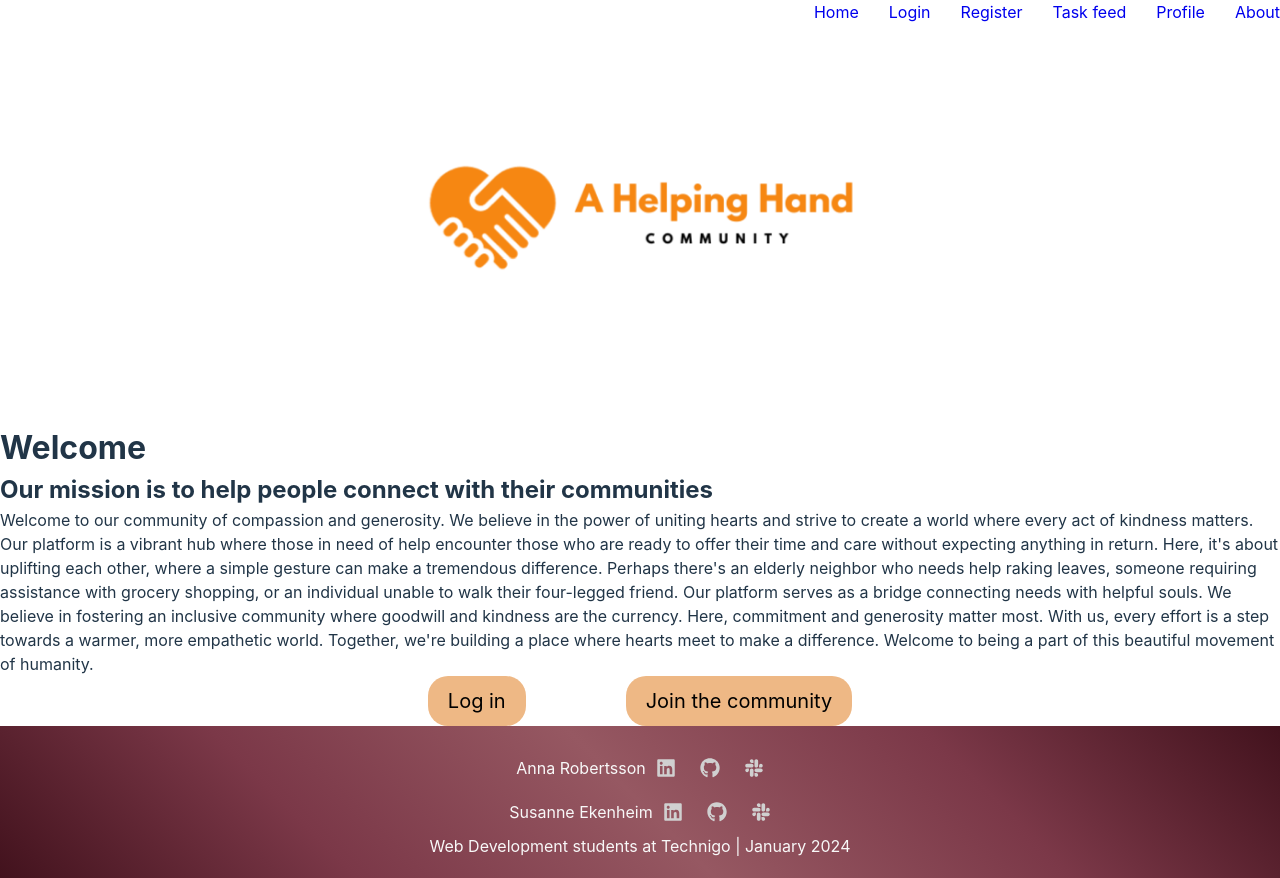
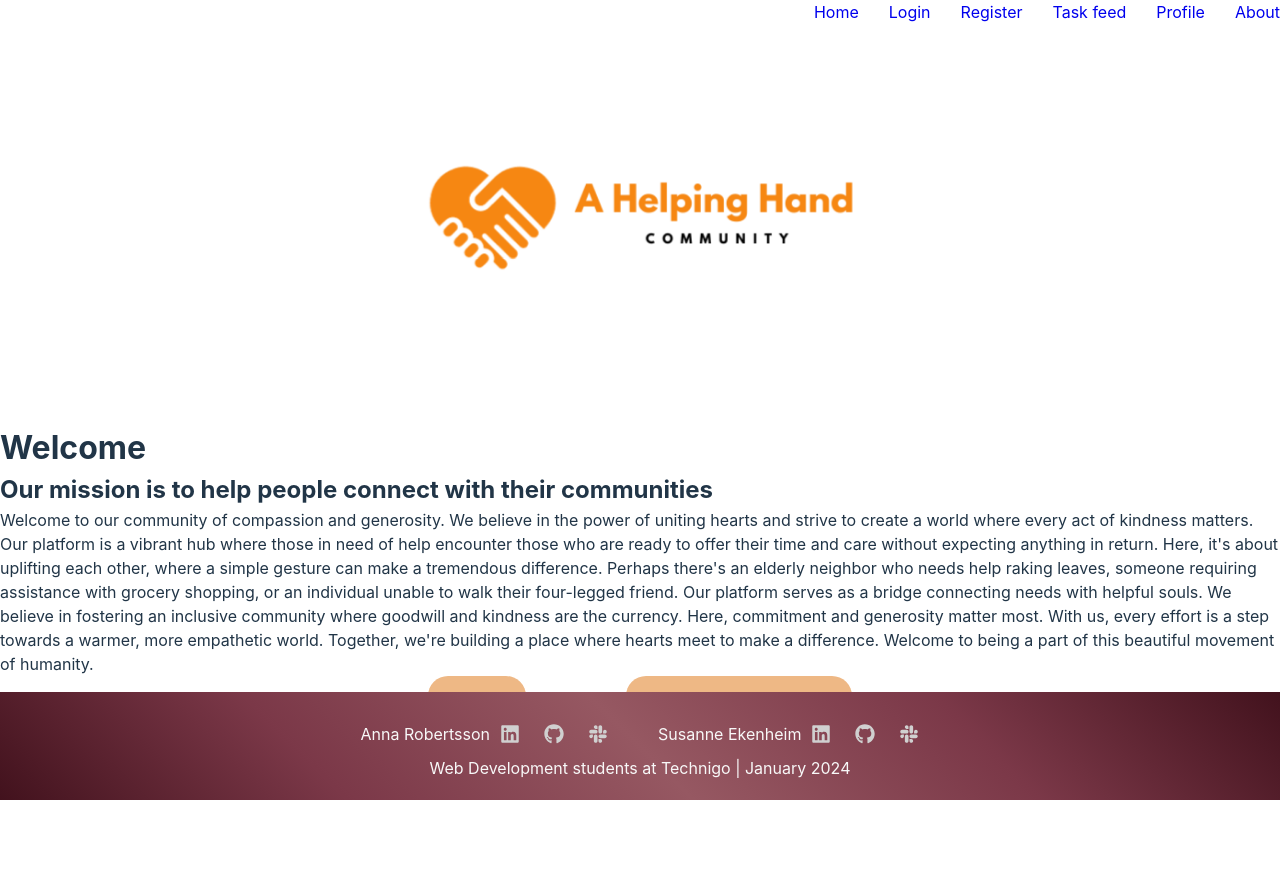
Before and after one commit to Technigo/final-boiler-plate-monorepo, a React (Vite) app in the folder frontend/: page / in a window 1280 px wide. After the commit the page ends 800 px from the top, so only its background shows below. Built offline with nearby package versions, Linux system fonts and the light colour scheme; no server answers.

Commit message:
added viewport

```diff
--- a/frontend/src/components/Footer.jsx
+++ b/frontend/src/components/Footer.jsx
@@ -8,8 +8,9 @@ const StyledFooter = styled.div`
   flex-direction: column;
   padding: 20px 0;
   text-align: center;
-  position: relative;
+  position: absolute;
   bottom: 0;
+  width: 100%;
 
   background: -webkit-linear-gradient(
     45deg,
@@ -31,6 +32,15 @@ const FooterText = styled.div`
   align-items: center;
   color: #f8f8f8;
   font-size: 16px;
+
+  @media screen and (min-width: 768px) {
+    .contact-wrapper {
+      display: flex;
+      flex-direction: row;
+      justify-content: space-between;
+      gap: 50px;
+    }
+  }
 `;
 
 const Contact = styled.div`
@@ -74,14 +84,20 @@ export const Footer = () => {
   return (
     <StyledFooter>
       <FooterText>
+        <div className="contact-wrapper">
+          <div className="anna-wrapper">
             <Contact>
               <p>Anna Robertsson</p>
               <SocialMediaLinks person="Anna" />
             </Contact>
+          </div>
+          <div className="susanne-wrapper">
             <Contact>
               <p>Susanne Ekenheim</p>
               <SocialMediaLinks person="Susanne" />
             </Contact>
+          </div>
+        </div>
         {/* <Copyright> */}
         <p>Web Development students at Technigo | January 2024</p>
         {/* <p className="separator"> | </p> */}
```
Lines whose indentation alone changed are shown as unchanged.
